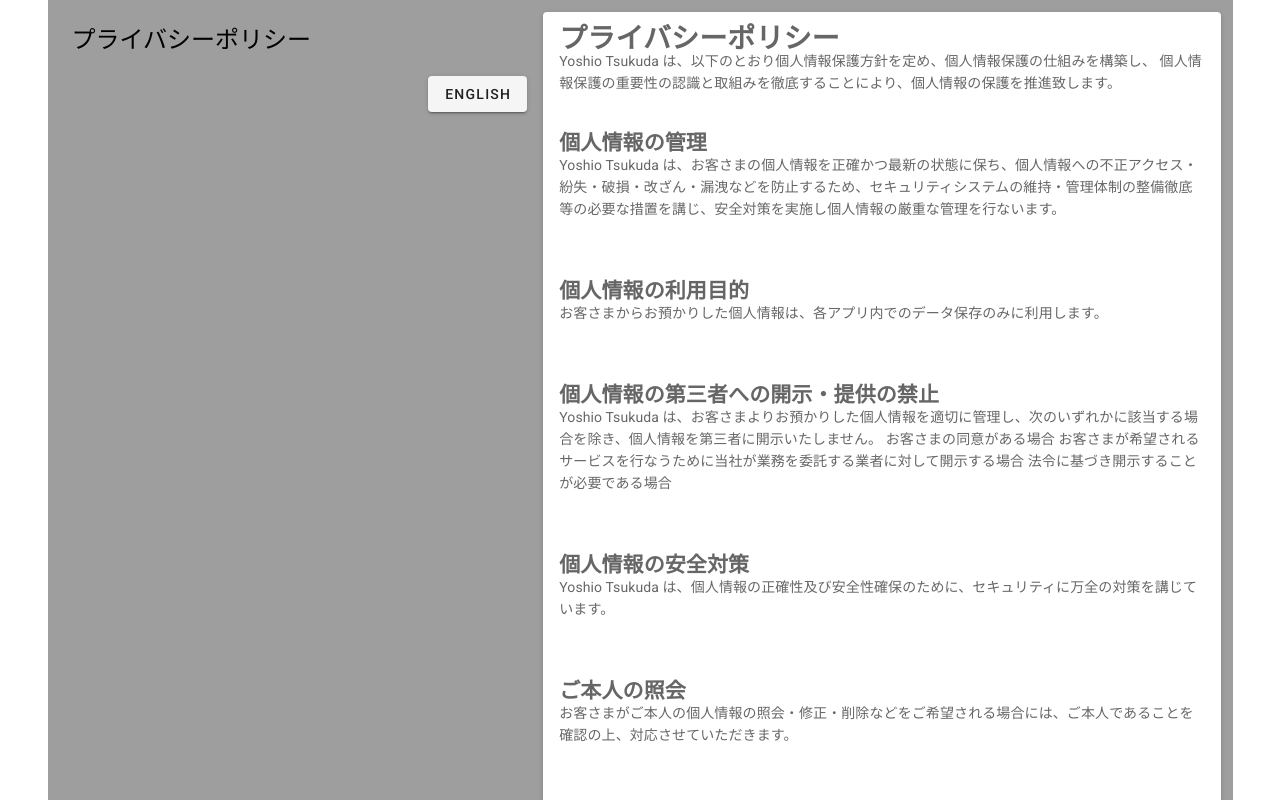
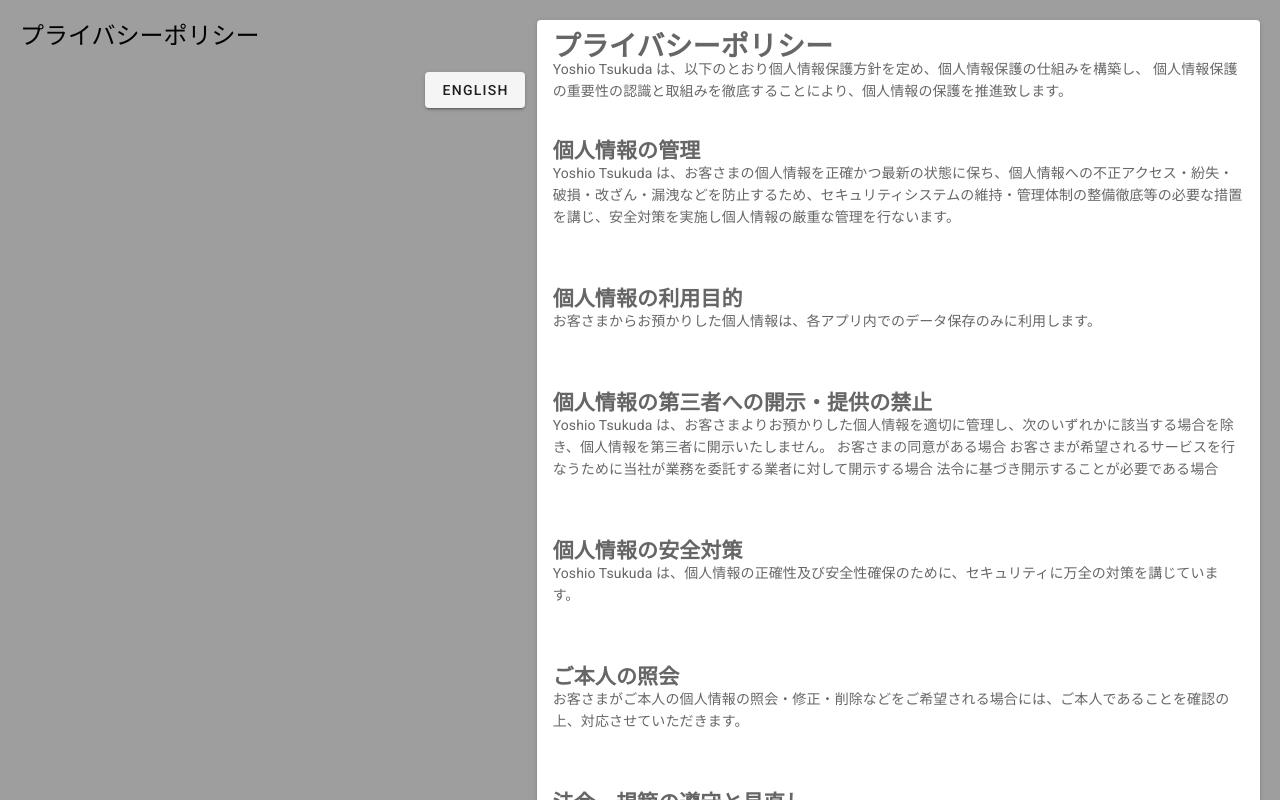
Before and after one commit to tukuyo/tukuyo.github.io, a Vue app in the folder website/: page /privacy-policy in a window 1280 px wide. Shown: the top 800 px of the page. Built offline with nearby package versions, Linux system fonts and the light colour scheme; what vue-parallax-js would draw is missing.

Commit message:
Update: Style

```diff
--- a/website/src/views/Privacy.vue
+++ b/website/src/views/Privacy.vue
@@ -1,16 +1,14 @@
 <template>
-  <v-container class="grey privacy">
-      <v-row no-gutters>
-        <v-flex lg5 md5 sm12 xs12>
-          <v-col class="title">
-            <div class="headline black--text"><p>{{$t("Privacy.title")}}</p></div>
-            <div class="text-right">
-              <v-btn class="ma-1" v-if="!translate" @click="ch">ENGLISH</v-btn>
-              <v-btn class="ma-1" v-if="translate" @click="ch">JAPANESE</v-btn>
-            </div>
-          </v-col>
-        </v-flex>
-        <v-flex lg7 md7 sm12 xs12 class="detail">
+  <div class="grey privacy">
+      <v-row no-gutters class="ma-5">
+        <v-col cols="12" sm="12" md="5" lg="5">
+          <div class="headline black--text"><p>{{$t("Privacy.title")}}</p></div>
+          <div class="text-right ma-2">
+            <v-btn class="ma-1" v-if="!translate" @click="ch">ENGLISH</v-btn>
+            <v-btn class="ma-1" v-if="translate" @click="ch">JAPANESE</v-btn>
+          </div>
+        </v-col>
+        <v-col cols="12" sm="12" md="7" lg="7">
             <v-card class="detail-polcy">
               <v-card-text>
               <h1>{{$t("Privacy.text")}}</h1>
@@ -48,16 +46,14 @@
               <p>{{$t("Privacy.text15")}}<br><br> Yoshio Tsukuda <a href="https://twitter.com/tukutuku_tukuyo">@tukutuku_tukuyo</a></p>
               </v-card-text>
             </v-card>
-        </v-flex>
+        </v-col>
       </v-row>
 
-    <div class="text-center">
-      <span v-for="icon in icons" :key="icon.img">
+    <div class="text-center mt-5">
+      <span v-for="(icon, iter) in icons" :key="iter">
         <v-btn
           class="ma-3 black--text"
           icon
-          v-bind="attrs"
-          v-on="on"
           @click="next(icon.url)"
         >
           <v-img :src="icon.img" width="3vw"  />
@@ -70,7 +66,7 @@
       @{{ new Date().getFullYear() }} — <strong>tukuyo</strong>
     </p>
 
-  </v-container>
+  </div>
 </template>
 
 
--- a/website/src/views/old-Home.vue
+++ b/website/src/views/old-Home.vue
@@ -123,7 +123,7 @@
 </script>
 
 
-<style lang="scss" >
+<style lang="scss" scoped>
 @charset "UTF-8";
 @import url(https://fonts.googleapis.com/css?family=Pacifico);
 @import url(https://fonts.googleapis.com/earlyaccess/notosansjp.css);
```
